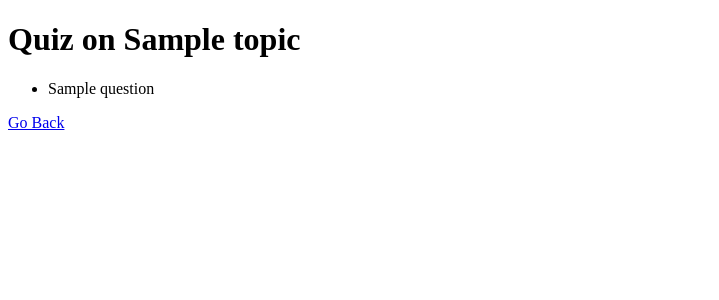
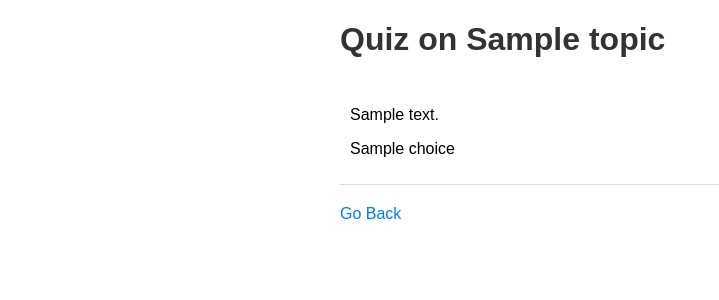
Before and after one commit to abdulrahman-nisar/Falcon-Hackathon, a Flask app: template templates/quiz.html in a window 1280 px wide. Shown: the top 300 px of the page, without its empty margins (0-719 px from the left). Run offline with Flask 3, Linux system fonts and the light colour scheme; the template is opened without the code that fills it: most values are stand-ins (such as "Sample title", 1, 10 or a date in 2020).

Commit message:
new changes

```diff
--- a/app.py
+++ b/app.py
@@ -1,5 +1,6 @@
 from flask import Flask, render_template, request
 from ai71 import AI71
+import re
 
 app = Flask(__name__)
 AI71_API_KEY = "ai71-api-bd8523eb-052d-478a-9967-fa02af9c98af"
@@ -7,6 +8,8 @@ AI71_API_KEY = "ai71-api-bd8523eb-052d-478a-9967-fa02af9c98af"
 def generate_quiz(topic, num_questions):
     questions = []
     prompt = f"Generate {num_questions} quiz questions on the topic: {topic}"
+    question_text = ""
+
     for chunk in AI71(AI71_API_KEY).chat.completions.create(
         model="tiiuae/falcon-180b-chat",
         messages=[
@@ -16,7 +19,20 @@ def generate_quiz(topic, num_questions):
         stream=True,
     ):
         if chunk.choices[0].delta.content:
-            questions.append(chunk.choices[0].delta.content)
+            question_text += chunk.choices[0].delta.content
+
+    print("DEBUG: Full response from AI71:")
+    print(question_text)
+
+    # Split the questions based on numbered pattern
+    question_blocks = re.split(r'\d+\.', question_text)
+
+    for block in question_blocks[1:]:  # skip the first empty split
+        lines = block.strip().split('\n')
+        question_text = lines[0].strip()
+        choices = [line.strip() for line in lines[1:]]
+        questions.append({"text": question_text, "choices": choices})
+
     return questions
 
 @app.route('/')
--- /dev/null
+++ b/static/style.css
@@ -0,0 +1,39 @@
+body {
+    font-family: Arial, sans-serif;
+    margin: 20px;
+}
+
+h1 {
+    color: #333;
+}
+
+.container {
+    max-width: 600px;
+    margin: 0 auto;
+}
+
+.question {
+    margin-top: 20px;
+    padding: 10px;
+    border-bottom: 1px solid #ddd;
+}
+
+.choices {
+    list-style-type: none;
+    padding-left: 0;
+}
+
+.choices li {
+    margin: 5px 0;
+}
+
+.back-link {
+    display: block;
+    margin-top: 20px;
+    text-decoration: none;
+    color: #007bff;
+}
+
+.back-link:hover {
+    text-decoration: underline;
+}
--- a/templates/index.html
+++ b/templates/index.html
@@ -2,8 +2,10 @@
 <html>
 <head>
     <title>Quiz Generator</title>
+    <link rel="stylesheet" type="text/css" href="{{ url_for('static', filename='style.css') }}">
 </head>
 <body>
+    <div class="container">
         <h1>Quiz Generator</h1>
         <form action="/generate" method="post">
             <label for="topic">Topic:</label>
@@ -14,5 +16,6 @@
             <br>
             <button type="submit">Generate Quiz</button>
         </form>
+    </div>
 </body>
 </html>
--- a/templates/quiz.html
+++ b/templates/quiz.html
@@ -2,14 +2,22 @@
 <html>
 <head>
     <title>Quiz on {{ topic }}</title>
+    <link rel="stylesheet" type="text/css" href="{{ url_for('static', filename='style.css') }}">
 </head>
 <body>
-    <h1>Quiz on {{ topic }}</h1>
-    <ul>
+    <div class="container">
+        <h1>Quiz on {{ topic }}</h1>
         {% for question in questions %}
-            <li>{{ question }}</li>
+        <div class="question">
+            <p>{{ question.text }}</p>
+            <ul class="choices">
+                {% for choice in question.choices %}
+                <li>{{ choice }}</li>
+                {% endfor %}
+            </ul>
+        </div>
         {% endfor %}
-    </ul>
-    <a href="/">Go Back</a>
+        <a class="back-link" href="/">Go Back</a>
+    </div>
 </body>
 </html>
```
Lines whose indentation alone changed are shown as unchanged.
